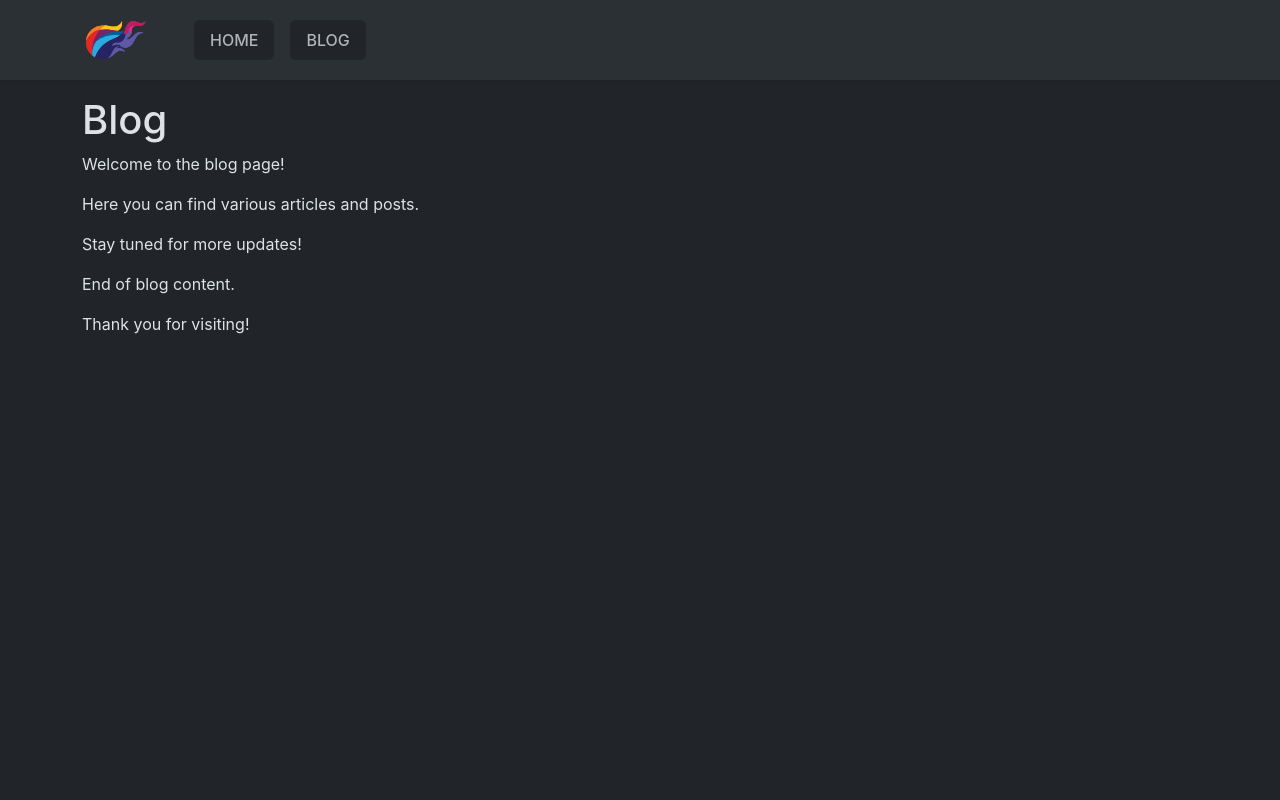
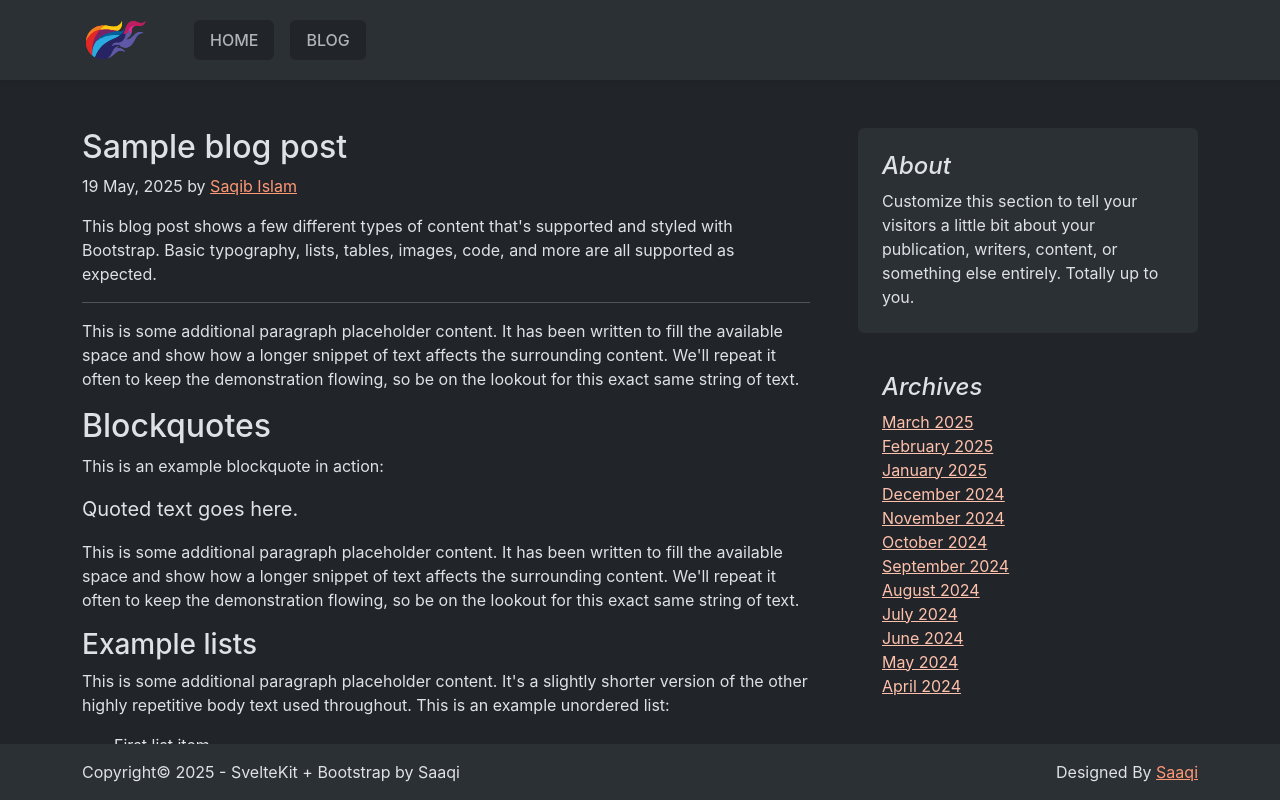
Before and after one commit to saaqi/sveltekit-bootstrap-saaqi, a SvelteKit app: page /blog in a window 1280 px wide. Shown: the top 800 px of the page. Built offline with nearby package versions, Linux system fonts and the light colour scheme.

Commit message:
sample blog post.

```diff
--- a/package.json
+++ b/package.json
@@ -17,18 +17,18 @@
 		"@eslint/js": "^9.27.0",
 		"@sveltejs/adapter-auto": "^6.0.1",
 		"@sveltejs/adapter-static": "^3.0.8",
-		"@sveltejs/kit": "^2.21.0",
+		"@sveltejs/kit": "^2.21.1",
 		"@sveltejs/vite-plugin-svelte": "^5.0.3",
 		"autoprefixer": "^10.4.21",
 		"cssnano": "^7.0.7",
 		"eslint": "^9.27.0",
 		"eslint-config-prettier": "^10.1.5",
-		"eslint-plugin-svelte": "^3.8.1",
+		"eslint-plugin-svelte": "^3.8.2",
 		"globals": "^16.1.0",
 		"prettier": "^3.5.3",
 		"prettier-plugin-svelte": "^3.4.0",
 		"sass-embedded": "^1.89.0",
-		"svelte": "^5.30.2",
+		"svelte": "^5.32.1",
 		"terser": "^5.39.2",
 		"vite": "^6.3.5",
 		"vite-plugin-purgecss": "^0.2.13",
--- a/src/app.html
+++ b/src/app.html
@@ -1,12 +1,19 @@
 <!doctype html>
 <html lang="en">
+
 <head>
 	<meta charset="utf-8" />
 	<link rel="icon" href="%sveltekit.assets%/favicon.png" />
 	<meta name="viewport" content="width=device-width, initial-scale=1" />
 	%sveltekit.head%
 </head>
+
 <body data-sveltekit-preload-data="hover" data-bs-theme="dark">
-		<div style="display: contents">%sveltekit.body%</div>
+	<div style="display: contents">
+		<main>
+			%sveltekit.body%
+		</main>
+	</div>
 </body>
+
 </html>
--- /dev/null
+++ b/src/lib/components/Footer.svelte
@@ -0,0 +1,19 @@
+<script>
+	const year = new Date().getFullYear();
+</script>
+
+<div class="position-fixed bottom-0 w-100">
+	<div class="bg-body-tertiary py-3">
+		<div class="container flex-wrap d-flex justify-content-between gap-2">
+			<div class="copyright">Copyright© {year} - SvelteKit + Bootstrap by Saaqi</div>
+			<div class="powered">
+				Designed By <a
+					class="link-primary"
+					href="https://saqibtech.com"
+					target="_blank"
+					title="Saqib Islam - UI/UX Designer &amp; Fullstack Developer.">Saaqi</a
+				>
+			</div>
+		</div>
+	</div>
+</div>
--- a/src/lib/components/Navigation.svelte
+++ b/src/lib/components/Navigation.svelte
@@ -4,7 +4,7 @@
 	import logo from '$lib/assets/logo.svg';
 	onMount(async () => {
 		// Only runs in browser
-		await import('bootstrap/js/dist/dropdown.js');
+		// await import('bootstrap/js/dist/dropdown.js');
 		await import('bootstrap/js/dist/collapse.js');
 		// await import('bootstrap/js/dist/scrollspy.js');
 	});
@@ -20,14 +20,14 @@
 {#snippet navigationLinks(name, href)}
 	{#each navLinks as { name, href }}
 		{#if href && name}
-			<li class="nav-item text-uppercase fw-medium bg-body px-2 rounded">
+			<li class="nav-item text-uppercase fw-medium bg-body px-2 ps-5 ps-sm-2 rounded">
 				<a class="nav-link" href={base + href} aria-current={name}>{name}</a>
 			</li>
 		{/if}
 	{/each}
 {/snippet}
 
-<nav class="navbar navbar-expand-lg bg-body-tertiary sticky-top shadow-sm">
+<nav class="navbar navbar-expand-sm bg-body-tertiary sticky-top shadow-sm">
 	<div class="container px-3 py-2">
 		<a class="navbar-brand me-5" href="{base}/" aria-label="Svelte + Bootstrap by Saaqi">
 			<img src={logo} class="img-fluid navLogo" alt="Svelte + Bootstrap by Saaqi" />
--- a/src/lib/styles/style.scss
+++ b/src/lib/styles/style.scss
@@ -1,5 +1,5 @@
 .svh-100 {
 	align-items: center;
 	display: flex;
-	min-height: calc(100svh - 80px);
+	height: 100svh;
 }
--- /dev/null
+++ b/src/routes/+layout.svelte
@@ -0,0 +1,11 @@
+<script>
+	let { children } = $props();
+	import Navigation from '$lib/components/Navigation.svelte';
+	import Footer from '$lib/components/Footer.svelte';
+</script>
+
+<Navigation />
+<div class="h-100">
+  {@render children()}
+</div>
+<Footer />
--- a/src/routes/blog/+page.svelte
+++ b/src/routes/blog/+page.svelte
@@ -1,25 +1,223 @@
 <script>
-	import Navigation from '$lib/components/Navigation.svelte';
+	const date = new Date();
+	const monthNames = [
+		'January',
+		'February',
+		'March',
+		'April',
+		'May',
+		'June',
+		'July',
+		'August',
+		'September',
+		'October',
+		'November',
+		'December'
+	];
+
+	const formattedDate = `${date.getDate()} ${monthNames[date.getMonth()]}, ${date.getFullYear()}`;
 </script>
 
 <svelte:head>
-	<title>Blog - Svelte + Bootstrap by Saaqi</title>
+	<title>Sample Blog Post - Svelte + Bootstrap by Saaqi</title>
 	<meta
 		name="description"
 		content="This template should help get you started developing with Sveltekit with bootstrap."
 	/>
 </svelte:head>
 
-<Navigation />
-<main class="mt-3">
-	<div class="container">
-		<h1>Blog</h1>
-		<p>Welcome to the blog page!</p>
-		<p>Here you can find various articles and posts.</p>
-		<p>Stay tuned for more updates!</p>
-		<slot></slot>
-		<p>End of blog content.</p>
-		<p>Thank you for visiting!</p>
-		<slot name="footer"></slot>
+<div class="container py-5">
+	<div class="row g-5 pb-5">
+		<div class="col-md-8">
+			<article class="blog-post">
+				<h2 class="blog-post-title">Sample blog post</h2>
+				<p class="blog-post-meta">
+					{formattedDate} by
+					<a
+						class="link-primary"
+						href="https://saqibtech.com"
+						target="_blank"
+						title="Saqib Islam - UI/UX Designer &amp; Fullstack Developer.">Saqib Islam</a
+					>
+				</p>
+
+				<p>
+					This blog post shows a few different types of content that's supported and styled with
+					Bootstrap. Basic typography, lists, tables, images, code, and more are all supported as
+					expected.
+				</p>
+				<hr />
+				<p>
+					This is some additional paragraph placeholder content. It has been written to fill the
+					available space and show how a longer snippet of text affects the surrounding content.
+					We'll repeat it often to keep the demonstration flowing, so be on the lookout for this
+					exact same string of text.
+				</p>
+				<h2>Blockquotes</h2>
+				<p>This is an example blockquote in action:</p>
+				<blockquote class="blockquote">
+					<p>Quoted text goes here.</p>
+				</blockquote>
+				<p>
+					This is some additional paragraph placeholder content. It has been written to fill the
+					available space and show how a longer snippet of text affects the surrounding content.
+					We'll repeat it often to keep the demonstration flowing, so be on the lookout for this
+					exact same string of text.
+				</p>
+				<h3>Example lists</h3>
+				<p>
+					This is some additional paragraph placeholder content. It's a slightly shorter version of
+					the other highly repetitive body text used throughout. This is an example unordered list:
+				</p>
+				<ul>
+					<li>First list item</li>
+					<li>Second list item with a longer description</li>
+					<li>Third list item to close it out</li>
+				</ul>
+				<p>And this is an ordered list:</p>
+				<ol>
+					<li>First list item</li>
+					<li>Second list item with a longer description</li>
+					<li>Third list item to close it out</li>
+				</ol>
+				<p>And this is a definiton list:</p>
+				<dl>
+					<dt>HyperText Markup Language (HTML)</dt>
+					<dd>The language used to describe and define the content of a Web page</dd>
+					<dt>Cascading Style Sheets (CSS)</dt>
+					<dd>Used to describe the appearance of Web content</dd>
+					<dt>JavaScript (JS)</dt>
+					<dd>The programming language used to build advanced Web sites and applications</dd>
+				</dl>
+				<h2>Inline HTML elements</h2>
+				<p>
+					HTML defines a long list of available inline tags, a complete list of which can be found
+					on the
+					<a
+						href="https://developer.mozilla.org/en-US/docs/Web/HTML/Element"
+						target="_blank"
+						rel="nofollow"
+					>
+						Mozilla Developer Network
+					</a>.
+				</p>
+				<ul>
+					<li>
+						<strong>To bold text</strong>, use
+						<code class="language-plaintext highlighter-rouge">&lt;strong&gt;</code>.
+					</li>
+					<li>
+						<em>To italicize text</em>, use
+						<code class="language-plaintext highlighter-rouge">&lt;em&gt;</code>.
+					</li>
+					<li>
+						Abbreviations, like <abbr title="HyperText Markup Langage">HTML</abbr> should use
+						<code class="language-plaintext highlighter-rouge">&lt;abbr&gt;</code>, with an optional
+						<code class="language-plaintext highlighter-rouge">title</code> attribute for the full phrase.
+					</li>
+					<li>
+						Citations, like <cite>— Mark Otto</cite>, should use
+						<code class="language-plaintext highlighter-rouge">&lt;cite&gt;</code>.
+					</li>
+					<li>
+						<del>Deleted</del> text should use
+						<code class="language-plaintext highlighter-rouge">&lt;del&gt;</code>
+						and <ins>inserted</ins> text should use
+						<code class="language-plaintext highlighter-rouge">&lt;ins&gt;</code>.
+					</li>
+					<li>
+						Superscript <sup>text</sup> uses
+						<code class="language-plaintext highlighter-rouge">&lt;sup&gt;</code>
+						and subscript <sub>text</sub> uses
+						<code class="language-plaintext highlighter-rouge">&lt;sub&gt;</code>.
+					</li>
+				</ul>
+				<p>Most of these elements are styled by browsers with few modifications on our part.</p>
+				<h2>Heading</h2>
+				<p>
+					This is some additional paragraph placeholder content. It has been written to fill the
+					available space and show how a longer snippet of text affects the surrounding content.
+					We'll repeat it often to keep the demonstration flowing, so be on the lookout for this
+					exact same string of text.
+				</p>
+				<h3>Sub-heading</h3>
+				<p>
+					This is some additional paragraph placeholder content. It has been written to fill the
+					available space and show how a longer snippet of text affects the surrounding content.
+					We'll repeat it often to keep the demonstration flowing, so be on the lookout for this
+					exact same string of text.
+				</p>
+				<pre><code>Example code block</code></pre>
+				<p>
+					This is some additional paragraph placeholder content. It's a slightly shorter version of
+					the other highly repetitive body text used throughout.
+				</p>
+				<h3>Example table</h3>
+				<p>And don't forget about tables in these posts:</p>
+				<table class="table">
+					<thead>
+						<tr>
+							<th>Name</th>
+							<th>Upvotes</th>
+							<th>Downvotes</th>
+						</tr>
+					</thead>
+					<tbody>
+						<tr>
+							<td>Alice</td>
+							<td>10</td>
+							<td>11</td>
+						</tr>
+						<tr>
+							<td>Bob</td>
+							<td>4</td>
+							<td>3</td>
+						</tr>
+						<tr>
+							<td>Charlie</td>
+							<td>7</td>
+							<td>9</td>
+						</tr>
+					</tbody>
+					<tfoot>
+						<tr>
+							<td>Totals</td>
+							<td>21</td>
+							<td>23</td>
+						</tr>
+					</tfoot>
+				</table>
+			</article>
+		</div>
+
+		<div class="col-md-4">
+			<div class="position-sticky" style="top: 2rem;">
+				<div class="p-4 mb-3 bg-body-tertiary rounded">
+					<h4 class="fst-italic">About</h4>
+					<p class="mb-0">
+						Customize this section to tell your visitors a little bit about your publication,
+						writers, content, or something else entirely. Totally up to you.
+					</p>
+				</div>
+
+				<div class="p-4">
+					<h4 class="fst-italic">Archives</h4>
+					<ol class="list-unstyled mb-0">
+						<li><a href="#">March 2025</a></li>
+						<li><a href="#">February 2025</a></li>
+						<li><a href="#">January 2025</a></li>
+						<li><a href="#">December 2024</a></li>
+						<li><a href="#">November 2024</a></li>
+						<li><a href="#">October 2024</a></li>
+						<li><a href="#">September 2024</a></li>
+						<li><a href="#">August 2024</a></li>
+						<li><a href="#">July 2024</a></li>
+						<li><a href="#">June 2024</a></li>
+						<li><a href="#">May 2024</a></li>
+						<li><a href="#">April 2024</a></li>
+					</ol>
+				</div>
+			</div>
+		</div>
 	</div>
-</main>
+</div>
--- a/vite.config.js
+++ b/vite.config.js
@@ -22,7 +22,7 @@ export default defineConfig({
 				// `${bootstrap}/js/dist/button.js`,
 				// `${bootstrap}/js/dist/carousel.js`,
 				`${bootstrap}/js/dist/collapse.js`,
-				`${bootstrap}/js/dist/dropdown.js`,
+				// `${bootstrap}/js/dist/dropdown.js`,
 				`${bootstrap}/js/dist/modal.js`
 				// `${bootstrap}/js/dist/offcanvas.js`,
 				// `${bootstrap}/js/dist/popover.js`,
```
Also changed, not shown: src/routes/+error.svelte (+4 -31 lines), src/routes/+page.svelte (+24 -23 lines), 1 other file (tests, documents, lock files or other folders). Lines whose indentation alone changed are shown as unchanged.
